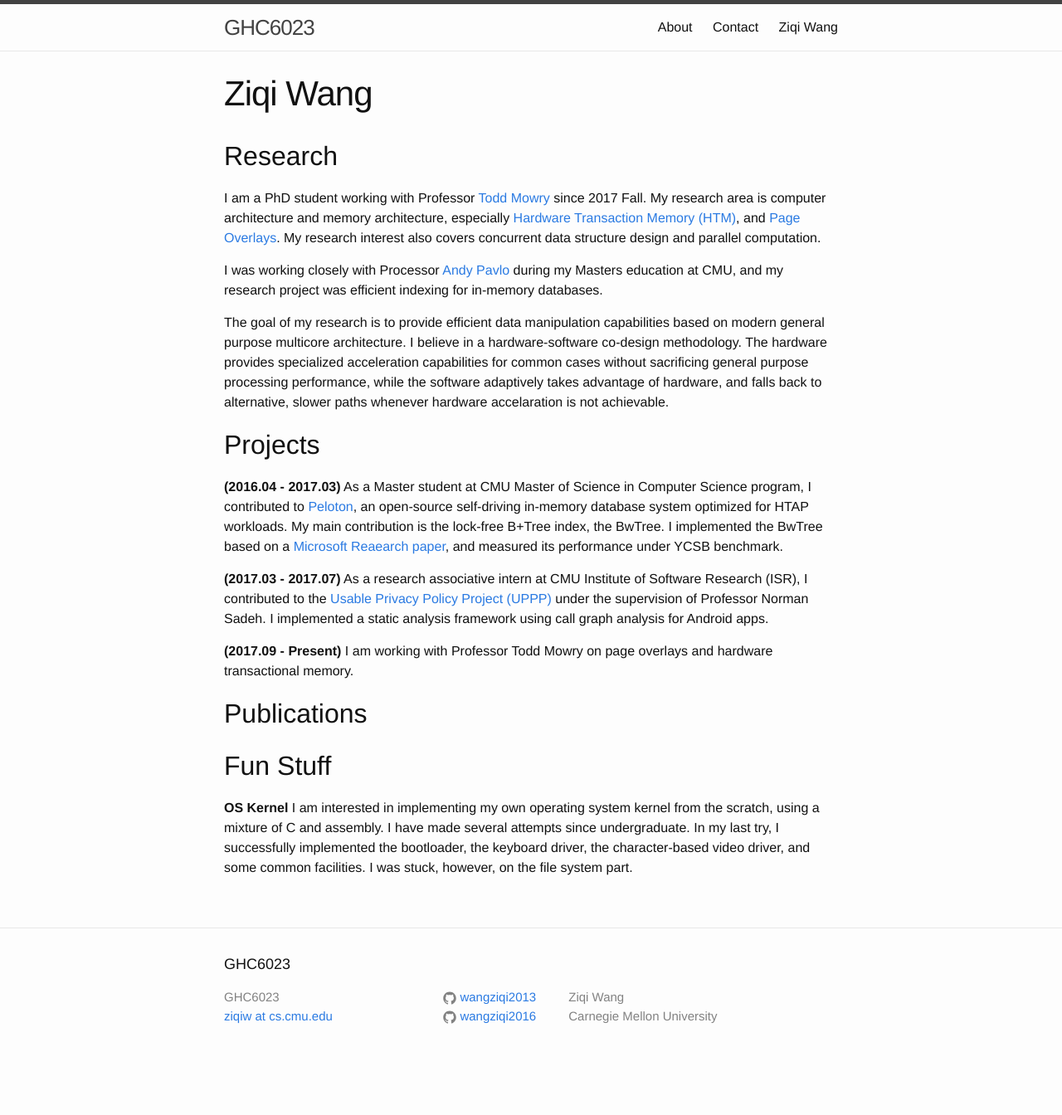
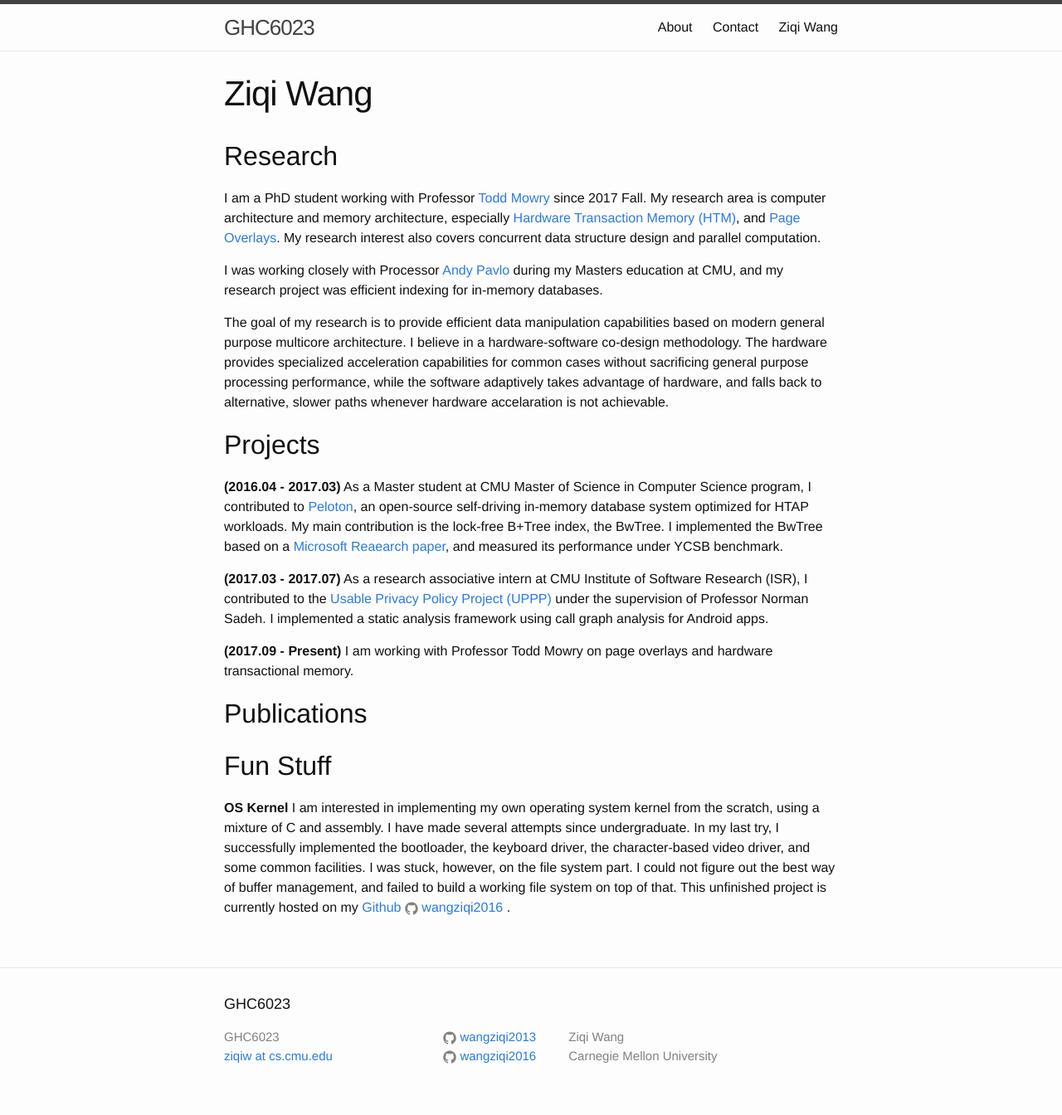
Before and after one commit to wangziqi2013/wangziqi2013.github.io, a Jekyll site: the page built from ziqiw.md, in a window 1280 px wide. Shown: the whole page at 83% size. Built offline with Jekyll 4.4.1, drawn with Linux system fonts in a browser that asks for light colours; before the commit the page ends 1296 px from its top, so only the background shows below that.

Commit message:
Finish the OS kernel section under fun stuff

```diff
--- a/ziqiw.md
+++ b/ziqiw.md
@@ -43,4 +43,6 @@ Fun Stuff
 **OS Kernel** I am interested in implementing my own operating system kernel from the scratch, using a mixture of C and
 assembly. I have made several attempts since undergraduate. In my last try, I successfully implemented
 the bootloader, the keyboard driver, the character-based video driver, and some common facilities. I was stuck,
-however, on the file system part.
+however, on the file system part. I could not figure out the best way of buffer management, and failed to
+build a working file system on top of that. This unfinished project is currently hosted on my
+[Github](https://github.com/wangziqi2016/Kernel) {% include icon-github.html username="wangziqi2016" %}.
```
